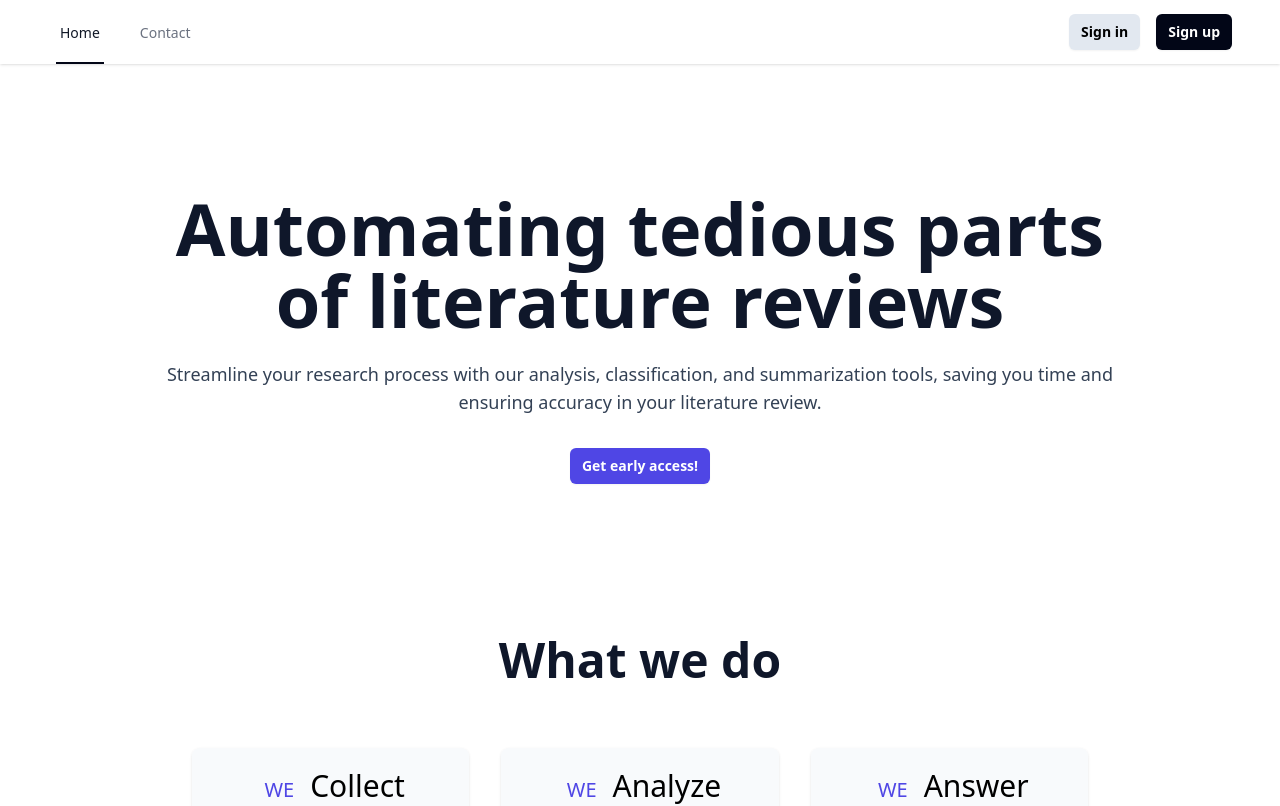
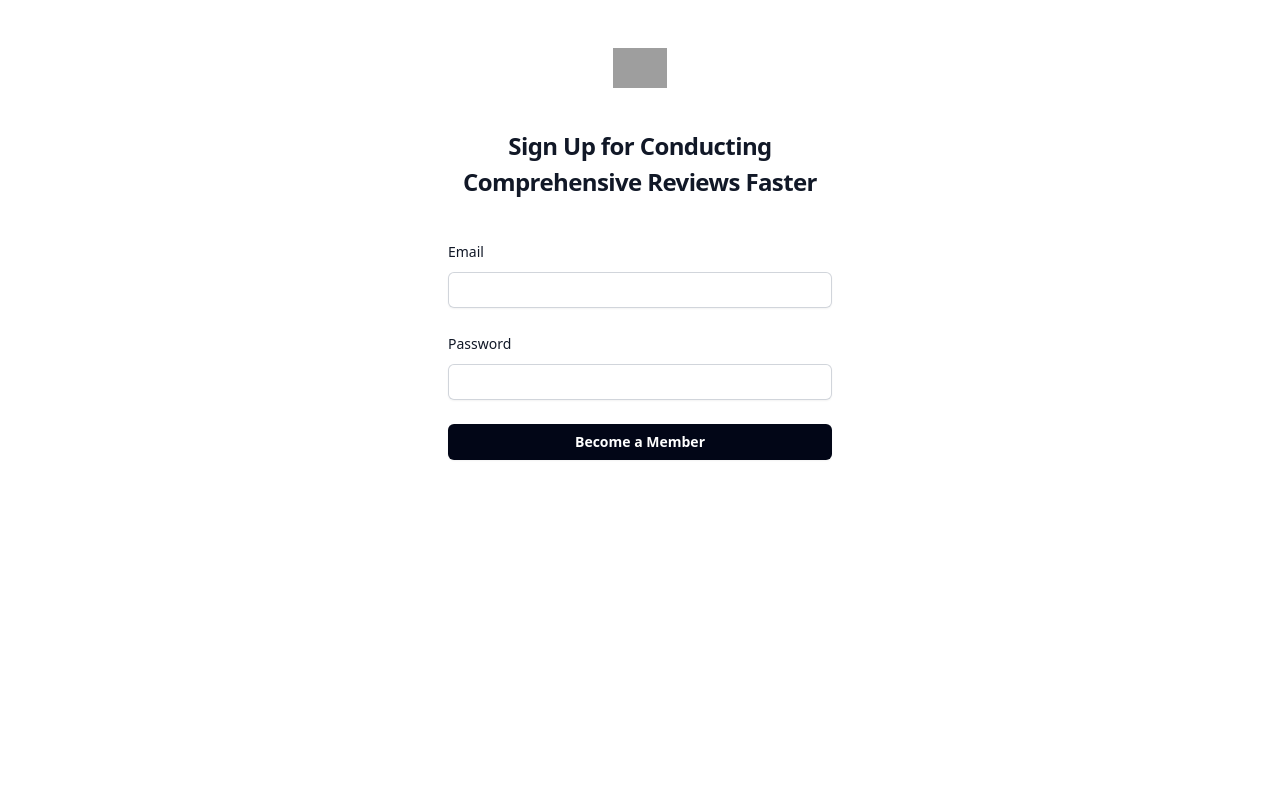
Before and after one commit to NamanBhoj/ForYourResearch, a React (Vite) app in the folder frontend/: page /signup in a window 1280 px wide. Shown: the top 806 px of the page. Built offline with nearby package versions, Linux system fonts and the light colour scheme; grey boxes are pictures that could not be loaded.

Commit message:
added missing router provider

```diff
--- a/frontend/src/main.tsx
+++ b/frontend/src/main.tsx
@@ -2,12 +2,13 @@ import React from 'react';
 import ReactDOM from 'react-dom/client';
 import './index.css';
 // import App from './App.tsx';
-import Home from './pages/Home.tsx';
+import routes from './routes/routes.tsx';
+import { RouterProvider } from 'react-router-dom';
 
 
 
 ReactDOM.createRoot(document.getElementById('root')!).render(
   <React.StrictMode>
-    <Home></Home>
+     <RouterProvider router = {routes}></RouterProvider>
   </React.StrictMode>
 );
```
